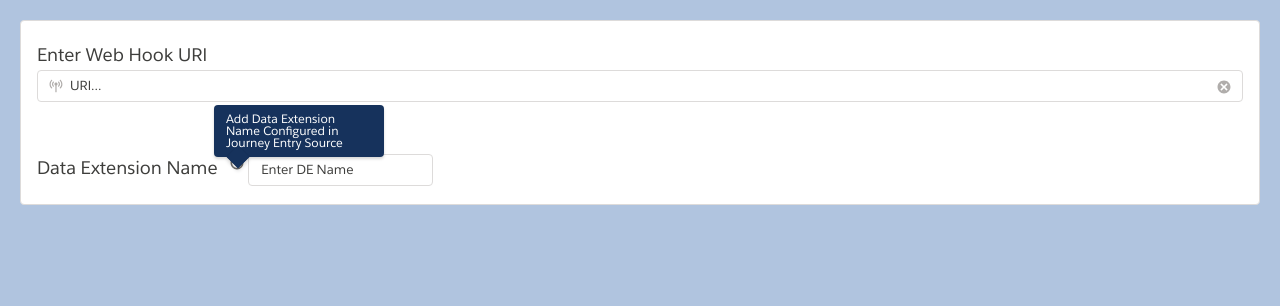
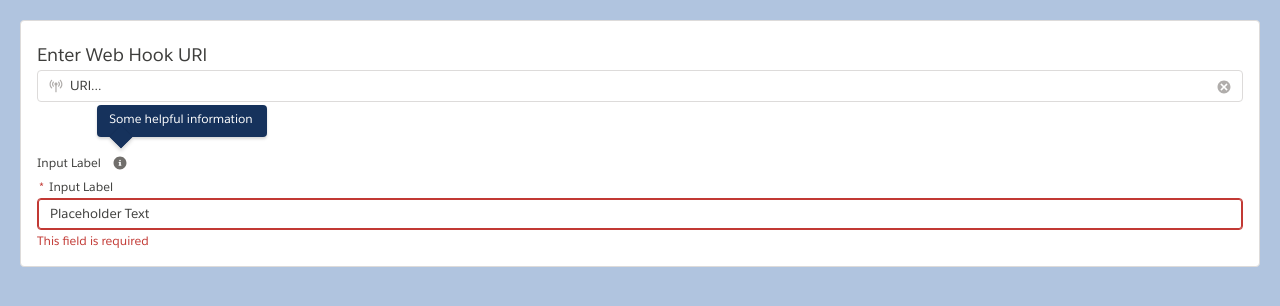
Before and after one commit to kedhaar/customJB, a website: page public/index.html in a window 1280 px wide. Drawn offline with Linux system fonts and the light colour scheme.

Commit message:
Update index.html

```diff
--- a/public/index.html
+++ b/public/index.html
@@ -50,32 +50,33 @@
 
         <div class="slds-notify slds-notify_alert slds-theme_alert-texture slds-theme_error" role="alert" id="errorMsgConfig" style="display: none">
         </div>
+		</div>
         <!-- Newly Added Code starts here -->
  <div style="padding-top:3rem;position:relative">
   <div class="slds-form-element">
-                <label class="slds-form-element__label" for="text-input-id-1" style="font-size:18px;">Data Extension Name</label>
+    <label class="slds-form-element__label" for="text-input-id-1">Input Label</label>
     <div class="slds-form-element__icon">
       <button class="slds-button slds-button_icon" aria-describedby="help">
         <svg class="slds-button__icon" aria-hidden="true">
-                            <use xlink:href="/assets/icons/utility-sprite/svg/symbols.svg#info_alt"></use>
+          <use xlink:href="/assets/icons/utility-sprite/svg/symbols.svg#info"></use>
         </svg>
         <span class="slds-assistive-text">Help</span>
       </button>
       <div class="slds-popover slds-popover_tooltip slds-nubbin_bottom-left" role="tooltip" id="help" style="position:absolute;top:-45px;left:-15px;width:170px">
-                        <div class="slds-popover__body">Add Data Extension Name Configured in Journey Entry Source</div>
+        <div class="slds-popover__body">Some helpful information</div>
+      </div>
+    </div>
+	<div class="slds-form-element slds-has-error">
+  <label class="slds-form-element__label" for="text-input-id-1">
+    <abbr class="slds-required" title="required">* </abbr>Input Label</label>
+    <div class="slds-form-element__control">
+      <input type="text" id="text-input-id-1" placeholder="Placeholder Text" required="" aria-describedby="error-message-unique-id" class="slds-input" />
+    </div>
+	<div class="slds-form-element__help" id="error-message-unique-id">This field is required</div>
+	</div>
   </div>
 </div>
 
-                    <label class="slds-form-element__label" for="text-input-id-1">
-                        <div class="slds-form-element__control">
-                            <input type="text" id="inputTextBoxDE" placeholder="Enter DE Name" required="" aria-describedby="error-message-unique-id" class="slds-input" />
-                        </div>
-                        <div class="slds-form-element__help" id="error-message-unique-id" style="display: none">This field is required</div>
-
-            </div>
-        </div>
-    </div>
-	</div>
 </body>
 
 </html>
```
Lines whose indentation alone changed are shown as unchanged.
